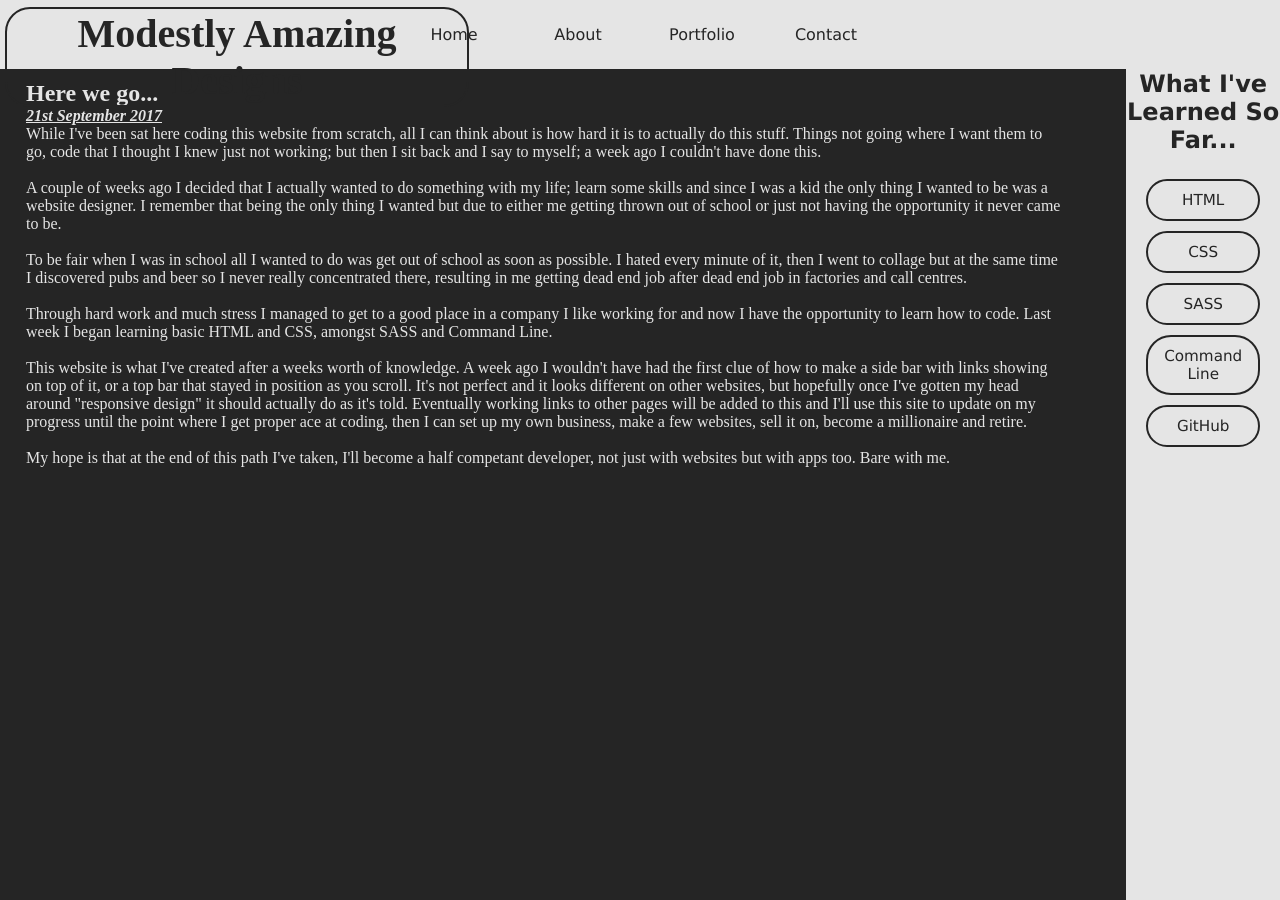
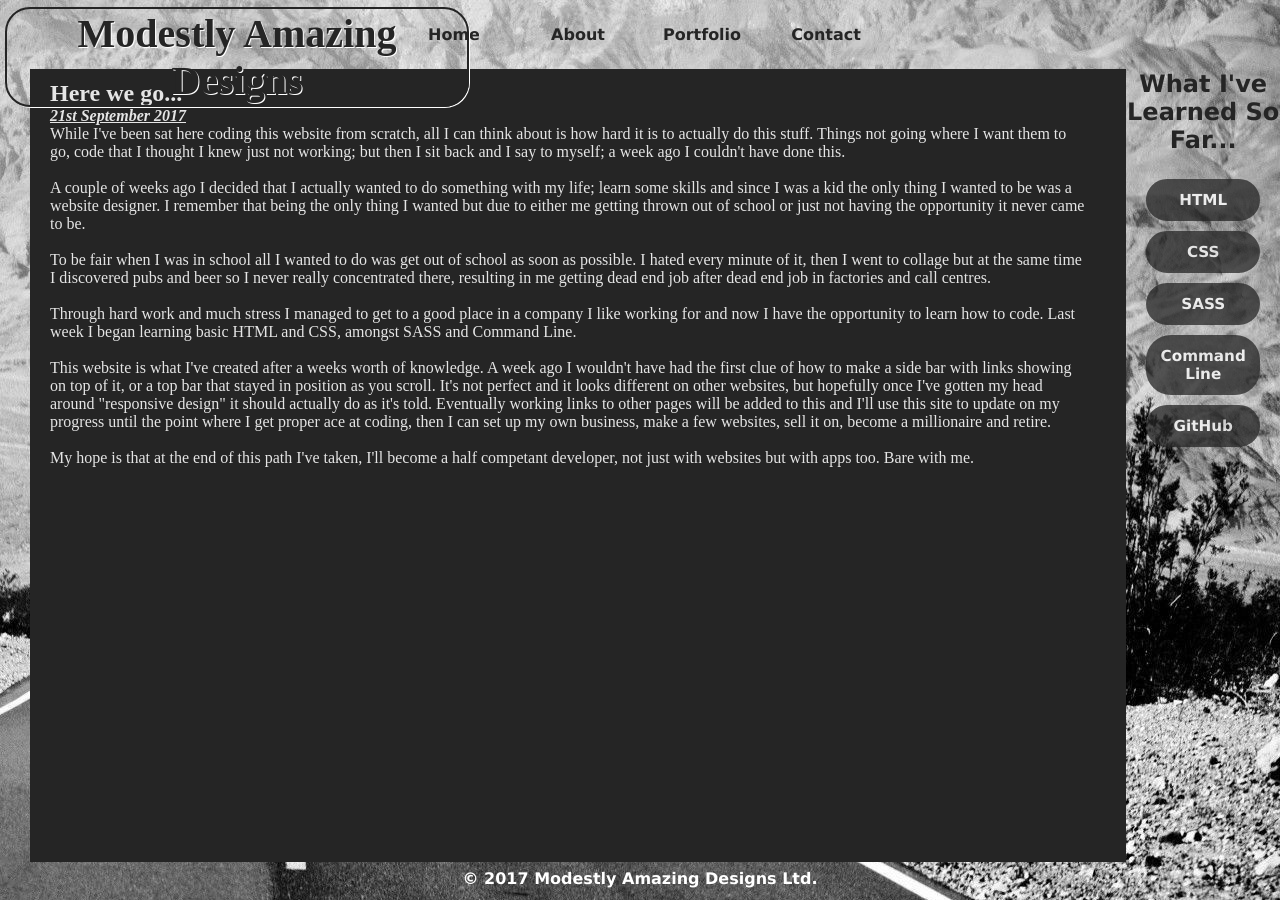
Before and after one commit to ArdPete/ardpete.github.io, a Jekyll site: the page index.html, which Jekyll copies as it is, in a window 1280 px wide. Built offline with Jekyll 4.4.1, drawn with Linux system fonts in a browser that asks for light colours; comment, search, counter and statistics services are not loaded.

Commit message:
Add files via upload

```diff
--- a/index.html
+++ b/index.html
@@ -16,7 +16,7 @@
       <li class="topbar">About</li>
       <li class="topbar">Portfolio</li>
       <li class="topbar">Contact</li>
-    </ul>
+  </ul>
 
 
 	</div>
@@ -49,3 +49,14 @@
 	<br /><br />
 	My hope is that at the end of this path I've taken, I'll become a half competant developer, not just with websites but with apps too. Bare with me.</p>
   </div>
+
+  <div class="leftbar">
+
+  </div>
+
+  </body>
+  <footer>
+  <div class="bottom">
+  <p class="copyright">&copy; 2017 Modestly Amazing Designs Ltd.</p>
+  </div>
+  </footer>
--- a/style.css
+++ b/style.css
@@ -13,6 +13,11 @@ body {
 
 header {
   background-color: #E5E5E5;
+  background-image: url("Background.jpg");
+  background-position: right top;
+  background-attachment: fixed;
+  background-repeat: repeat-x;
+
   position: fixed;
   width: 100%;
   z-index: 5;
@@ -24,10 +29,12 @@ h1,
 welcome {
 
 	border: 2px solid #252525;
+	box-shadow: 1px 1px #FFFFFF;
 	padding: 1px 5px;
 	text-align: center;
 	border-radius: 25px;
 	color: #252525;
+	text-shadow: 1px 1px #FFFFFF;
 	font-family: 'Great Vibes', serif;
 	font-size: 2.5rem;
 	position: fixed;
@@ -54,8 +61,7 @@ ul {
   color: #252525;
   font-family: 'Verdana', sans-serif;
   font-size: 1rem;
-  font-weight: 200;
-  font-style: bold;
+  font-weight: bold;
   display: inline-block;
   max-width: 200px;
   min-width: 120px;
@@ -72,6 +78,10 @@ li:hover {
 
 .nav {
   background-color: #E5E5E5;
+  background-image: url("Background.jpg");
+  background-repeat: repeat-y;
+  background-position: right top;
+  background-attachment: fixed;
   max-width: 12%;
   min-width: 140px;
   min-height: 100%;
@@ -96,11 +106,12 @@ margin-bottom: 0px;
 }
 
 .sidebar {
-	color: #252525;
+	color: white;
+	opacity: 0.75;
+	background-color: #252525;
 	font-family: 'Verdana', sans-serif;
     font-size: 0.95rem;
-    font-weight: 200;
-    font-style: bold;
+    font-weight: bold;
     display: block;
 	padding: 10px 0px;
 	margin-bottom: 10px;
@@ -123,7 +134,7 @@ margin-bottom: 0px;
   padding-top: 10px;
   margin-bottom: 0px;
   position: relative;
-  left: 13px;
+  left: 25px;
   overflow-wrap: normal;
 
 }
@@ -134,3 +145,52 @@ margin-bottom: 0px;
 	top: 40px;
 	display: inline;
 }
+
+
+footer {
+  background-color: #E5E5E5;
+  background-image: url("Background.jpg");
+  background-position: right top;
+  background-attachment: fixed;
+  background-repeat: repeat-x;
+  text-align: center;
+    margin: 0px;
+	padding: 0px;
+  position: fixed;
+  width: 100%;
+  height: 38px;
+  z-index: 5;
+  bottom: 0px;
+
+}
+
+.bottom {
+  color: #FFFFFF;
+  font-size: 1rem;
+  font-weight: bold;
+  display: block;
+  font-family: 'Verdana', sans-serif;
+  min-height: 50%;
+  bottom: -10px;
+  position: relative;
+  bottom: 23%;
+}
+
+.leftbar {
+
+  background-color: #E5E5E5;
+  background-image: url("Background.jpg");
+  background-repeat: repeat-y;
+  background-position: right top;
+  background-attachment: fixed;
+  z-index: 4;
+
+  max-width: 30px;
+  min-width: 30px;
+  min-height: 100%;
+  max-height: 100%;
+  position: fixed;
+
+  top: 0px;
+  left: 0px;
+}
```
Also changed, not shown: Background.jpg (added). Lines whose indentation alone changed are shown as unchanged.
